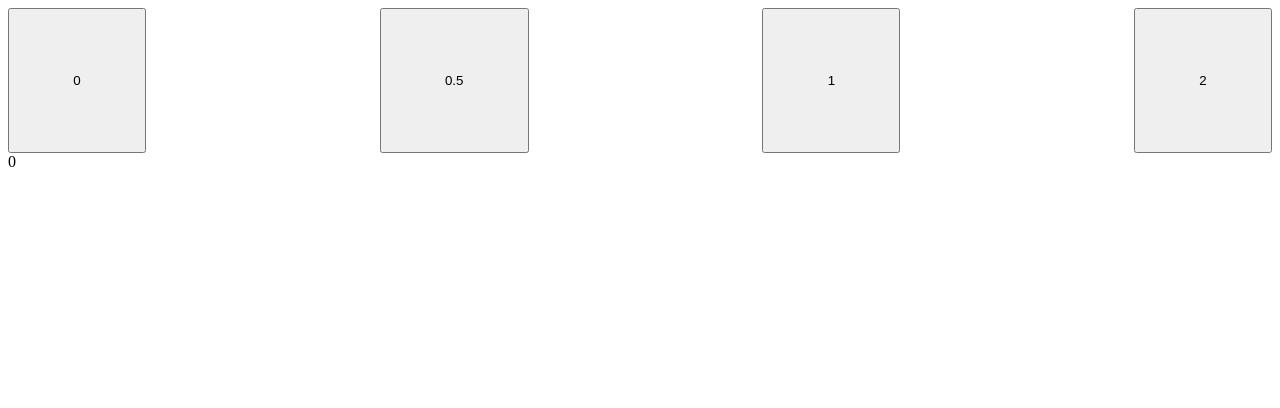
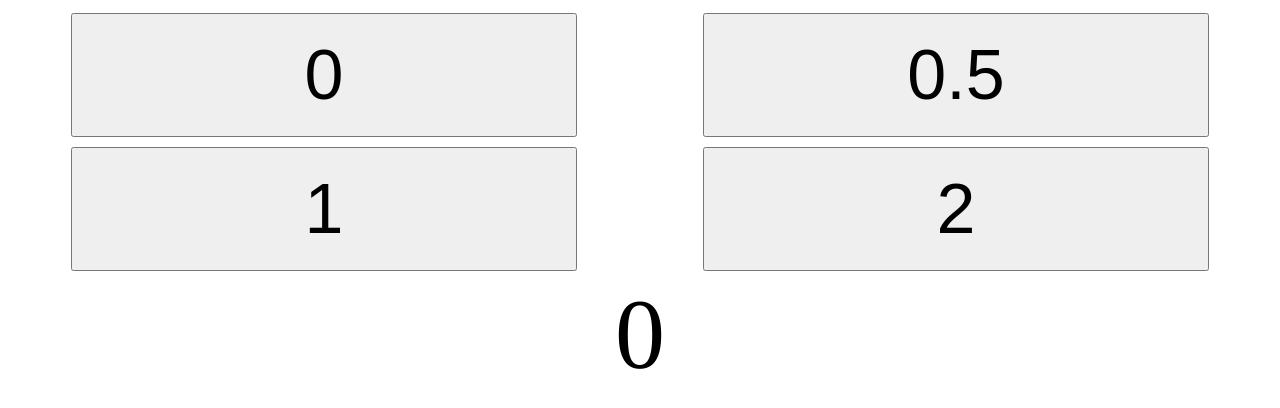
Before and after one commit to udebella/Training-Stats, a Vue app: page / in a window 1280 px wide. Shown: the top 408 px of the page. Built offline with nearby package versions, Linux system fonts and the light colour scheme.

Commit message:
Improve style

```diff
--- a/src/components/Score.vue
+++ b/src/components/Score.vue
@@ -1,5 +1,5 @@
 <template>
-	<span data-test="score">{{score}}</span>
+	<div data-test="score" class="score">{{score}}</div>
 </template>
 
 <script>
@@ -13,3 +13,10 @@ export default {
 	},
 }
 </script>
+
+<style scoped>
+.score {
+	font-size: 100px;
+	text-align: center;
+}
+</style>
--- a/src/components/TrySeries.vue
+++ b/src/components/TrySeries.vue
@@ -29,9 +29,13 @@ export default {
 <style scoped>
 .button-list {
 	display: flex;
-	justify-content: space-between;
+	justify-content: space-around;
+	flex-wrap: wrap;
 }
 .button {
-	padding: 5%;
+	font-size: 70px;
+	margin: 5px;
+	padding: 20px;
+	min-width: 40%;
 }
 </style>
```
